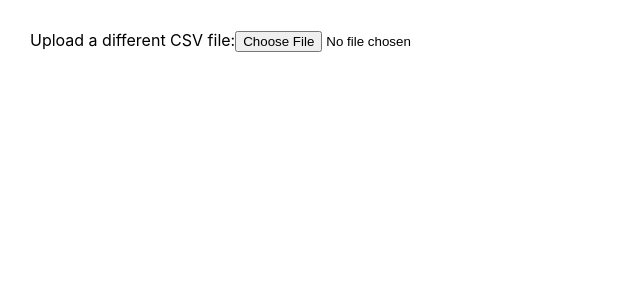
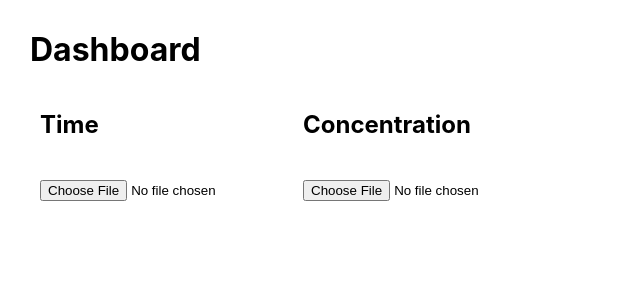
Before and after one commit to sofiareis/svante-tech-task, a React (Create React App) app: page / in a window 1280 px wide. Shown: the top 300 px of the page, without its empty margins (0-640 px from the left). Built offline with nearby package versions, Linux system fonts and the light colour scheme.

Commit message:
Style: Add style for landing page and CSVParser

```diff
--- a/src/components/CSVParser/CSVParser.css
+++ b/src/components/CSVParser/CSVParser.css
@@ -1,5 +1,5 @@
 .csvParser{
-    margin: 30px
+    margin-top: 20px
 }
 
 .table{
--- a/src/components/CSVParser/CSVParser.js
+++ b/src/components/CSVParser/CSVParser.js
@@ -43,7 +43,6 @@ function CSVParser() {
 
   return (
     <div className="csvParser">
-      <label htmlFor='fileInput' className=''>Upload a different CSV file:</label>
       <input
         type='file'
         id='fileInput'
--- a/src/pages/Dashboard/Dashboard.css
+++ b/src/pages/Dashboard/Dashboard.css
@@ -0,0 +1,21 @@
+.landing{
+    margin: 30px;
+}
+
+.landing-title{
+
+}
+
+.landing-data{
+    display: flex;
+}
+
+.data-title{
+
+}
+
+.data-col{
+    display: flex;
+    flex-direction: column;
+    padding-left: 10px;
+}
--- a/src/pages/Dashboard/Dashboard.js
+++ b/src/pages/Dashboard/Dashboard.js
@@ -4,8 +4,18 @@ import './Dashboard.css';
 
 function Dashboard() {
   return (
-    <div className="Landing">
-      <CSVParser/>
+    <div className='landing'>
+      <h1 className='landing-title'>Dashboard</h1>
+      <div className='landing-data'>
+        <div className='data-col'>
+          <h2 className='data-title'>Time</h2>
+          <CSVParser/>
+        </div>
+        <div className='data-col'>
+          <h2 className='data-title'>Concentration</h2>
+          <CSVParser/>
+        </div>
+      </div>
     </div>
   );
 }
```
